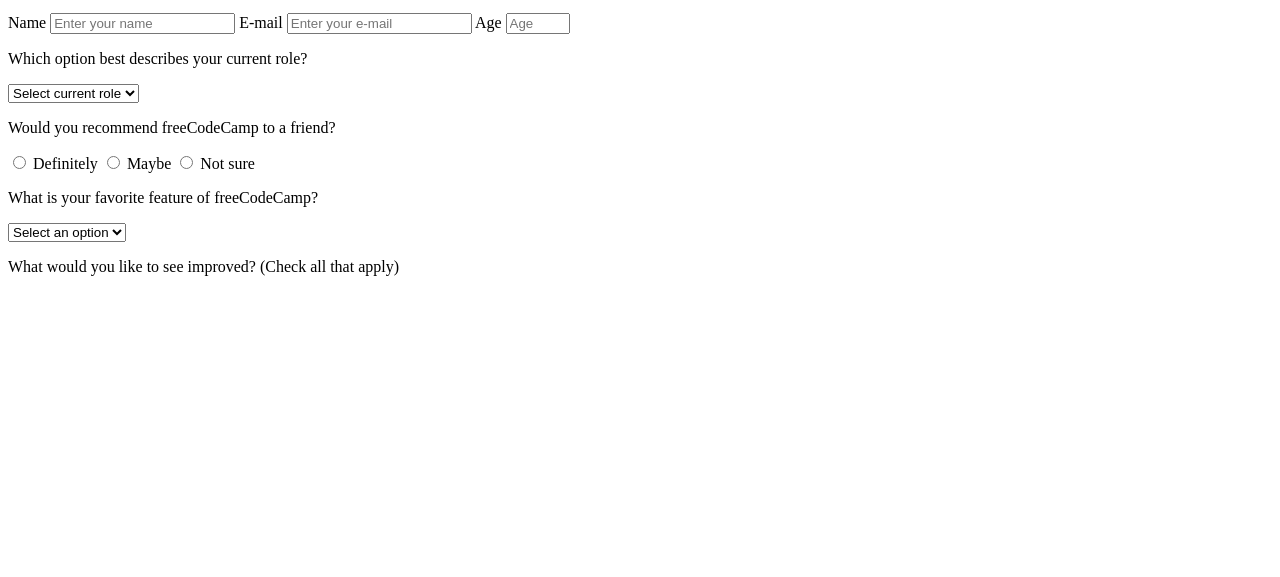
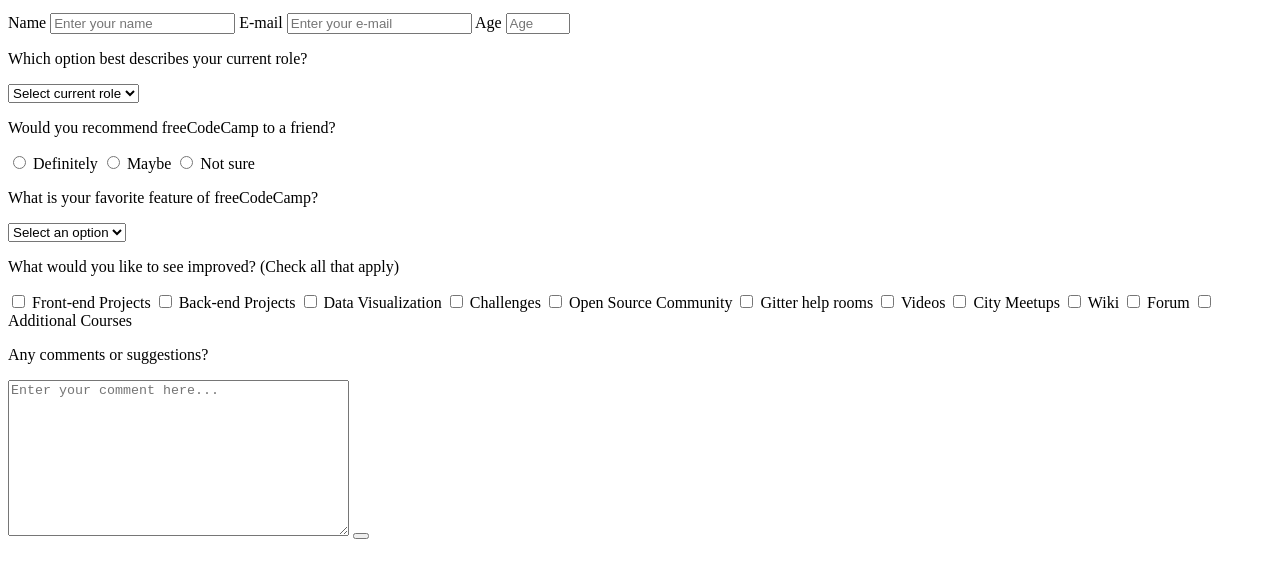
Before and after one commit to WendelBitencourt/Survey_Form_freeCodeCamp, a plain HTML site: page index.html in a window 1280 px wide. Shown: the part 101-678 px from the top of the page. Drawn offline with Linux system fonts and the light colour scheme.

Commit message:
Adicionado mais campos

```diff
--- a/index.html
+++ b/index.html
@@ -69,10 +69,77 @@
 
 
             <p>What would you like to see improved? (Check all that apply)</p>
-            <label for="">
+            <label>
+                <input type="checkbox" value="front-end-projects">
+                Front-end Projects
 
             </label>
 
+            <label>
+                <input type="checkbox" value="back-end-projects">
+                Back-end Projects
+
+            </label>
+
+            <label>
+                <input type="checkbox" value="data-visualization">
+                Data Visualization
+
+            </label>
+
+            <label>
+                <input type="checkbox" value="challenges">
+                Challenges
+
+            </label>
+
+            <label>
+                <input type="checkbox" value="open-source-community">
+                Open Source Community
+
+            </label>
+
+            <label>
+                <input type="checkbox" value="gitter-help-rooms">
+                Gitter help rooms
+
+            </label>
+
+            <label>
+                <input type="checkbox" value="videos">
+                Videos
+
+            </label>
+
+            <label>
+                <input type="checkbox" value="city-meetups">
+                City Meetups
+
+            </label>
+
+            <label>
+                <input type="checkbox" value="wiki">
+                Wiki
+
+            </label>
+
+            <label>
+                <input type="checkbox" value="forum">
+                Forum
+
+            </label>
+
+            <label>
+                <input type="checkbox" value="additional-courses">
+                Additional Courses
+
+            </label>
+
+            <p>Any comments or suggestions?</p>
+            <textarea name="comment" id="comment" cols="40" rows="10" placeholder="Enter your comment here..."></textarea>
+
+
+            <button type="submit" id="submit" class="submit-button"></button>
         </form>
     </main>
 </body>
```
